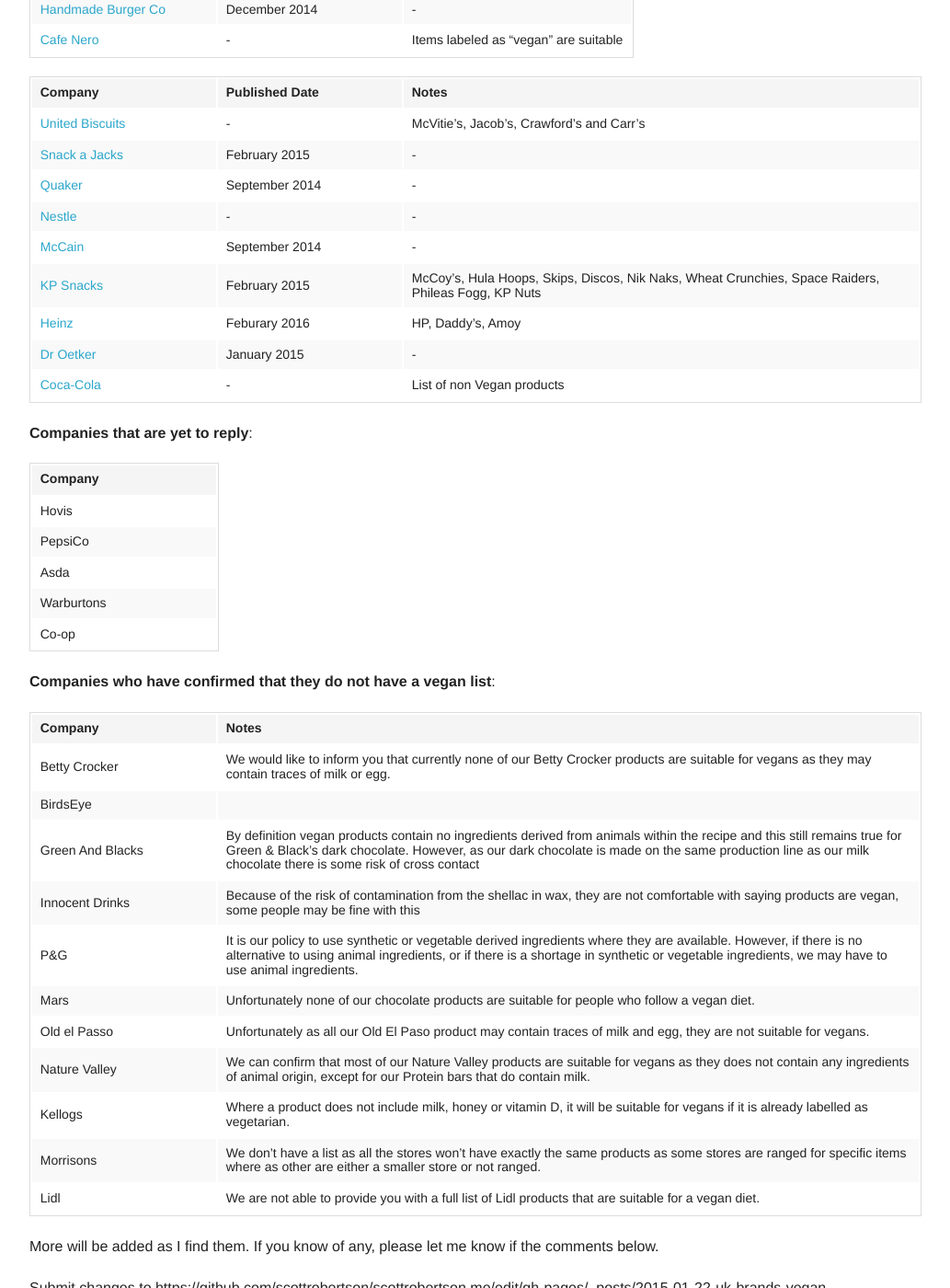
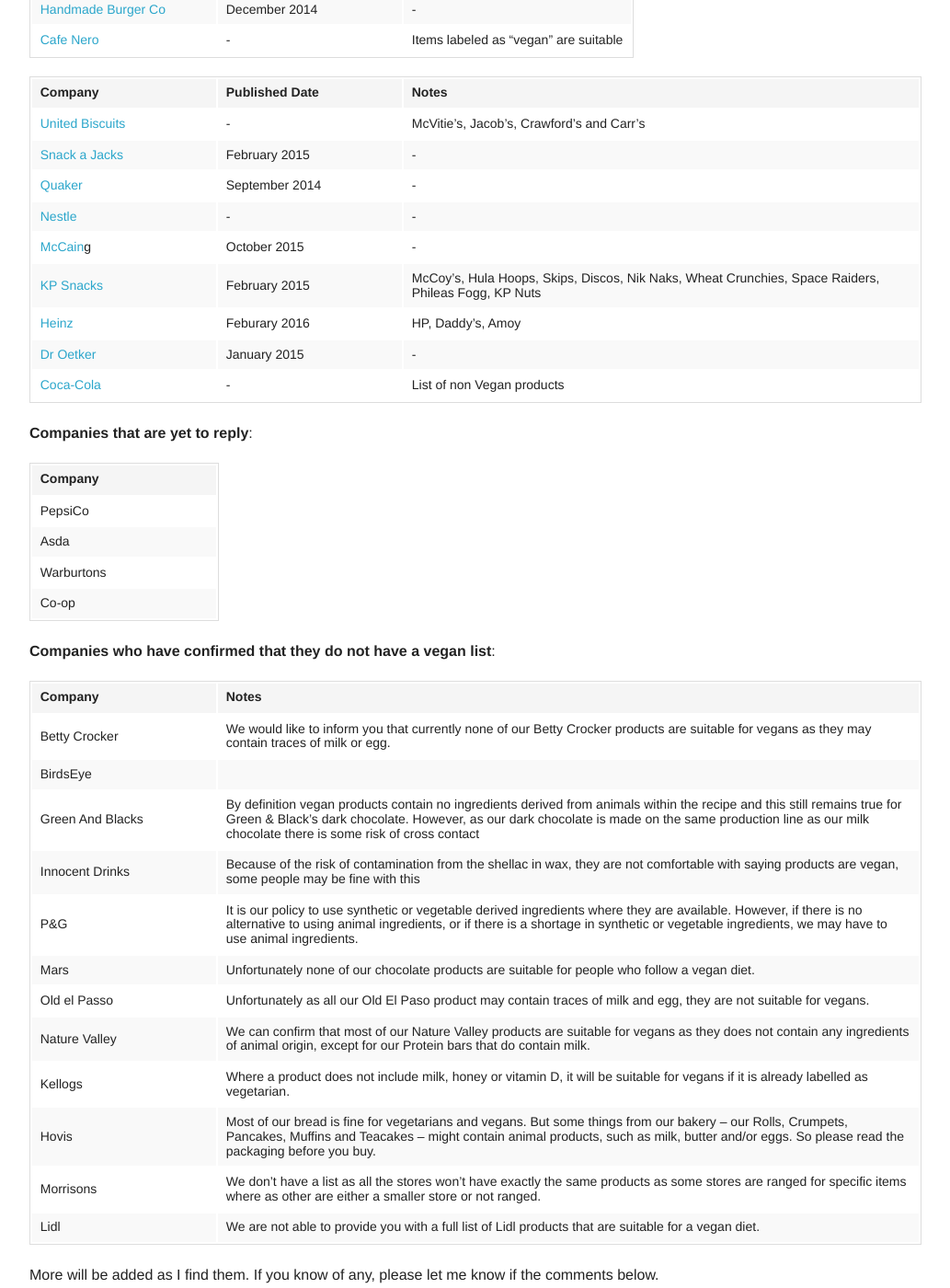
Before and after one commit to scottrobertson/scottrobertson.me, a Jekyll site: the page built from _posts/2015-01-22-uk-brands-vegan-lists.markdown, in a window 1280 px wide and 1400 px high, scrolled down 637 px. Shown: the whole window at 92% size, without its empty margins (123-1156 px from the left). Built offline with Jekyll 4.4.1, drawn with Linux system fonts in a browser that asks for light colours; nearby versions of some CDN libraries; comment, search, counter and statistics services are not loaded.

Commit message:
Update 2015-01-22-uk-brands-vegan-lists.markdown
McCain Updated & Included Hovis Quote

```diff
--- a/_posts/2015-01-22-uk-brands-vegan-lists.markdown
+++ b/_posts/2015-01-22-uk-brands-vegan-lists.markdown
@@ -32,7 +32,7 @@
 [Snack a Jacks](http://goo.gl/IKdMkC)          | February 2015  | -
 [Quaker](http://goo.gl/jyQCr4)                 | September 2014 | -
 [Nestle](http://goo.gl/sbOeU7)                 | -              | -
-[McCain](http://goo.gl/tAzDEp)                 | September 2014 | -
+[McCain](https://drive.google.com/file/d/0B7B9J9fD-TLPY0ZJMzFGMFVvTnpRUk9PM2RRS1NoeXBrMzNF/view?usp=sharin)g                 | October 2015 | -
 [KP Snacks](http://goo.gl/9S9CZn)              | February 2015  | McCoy's, Hula Hoops, Skips, Discos, Nik Naks, Wheat Crunchies, Space Raiders, Phileas Fogg, KP Nuts
 [Heinz](https://goo.gl/h7XVhR)                 | Feburary 2016  | HP, Daddy's, Amoy
 [Dr Oetker](http://goo.gl/nlDvmb)              | January 2015   | -
@@ -61,7 +60,8 @@
 Mars                |Unfortunately none of our chocolate products are suitable for people who follow a vegan diet.
 Old el Passo        |Unfortunately as all our Old El Paso product may contain traces of milk and egg, they are not suitable for vegans.
 Nature Valley       |We can confirm that most of our Nature Valley products are suitable for vegans as they does not contain any ingredients of animal origin, except for our Protein bars that do contain milk.
-Kellogs             | Where a product does not include milk, honey or vitamin D, it will be suitable for vegans if it is already labelled as vegetarian.
+Kellogs             |Where a product does not include milk, honey or vitamin D, it will be suitable for vegans if it is already labelled as vegetarian.
+Hovis               |Most of our bread is fine for vegetarians and vegans. But some things from our bakery – our Rolls, Crumpets, Pancakes, Muffins and Teacakes – might contain animal products, such as milk, butter and/or eggs. So please read the packaging before you buy.
 Morrisons           |We don't have a list as all the stores won't have exactly the same products as some stores are ranged for specific items where as other are either a smaller store or not ranged.
 Lidl                |We are not able to provide you with a full list of Lidl products that are suitable for a vegan diet.
 
```
Also changed, not shown: other parts of _posts/2015-01-22-uk-brands-vegan-lists.markdown (+0 -1 lines).
